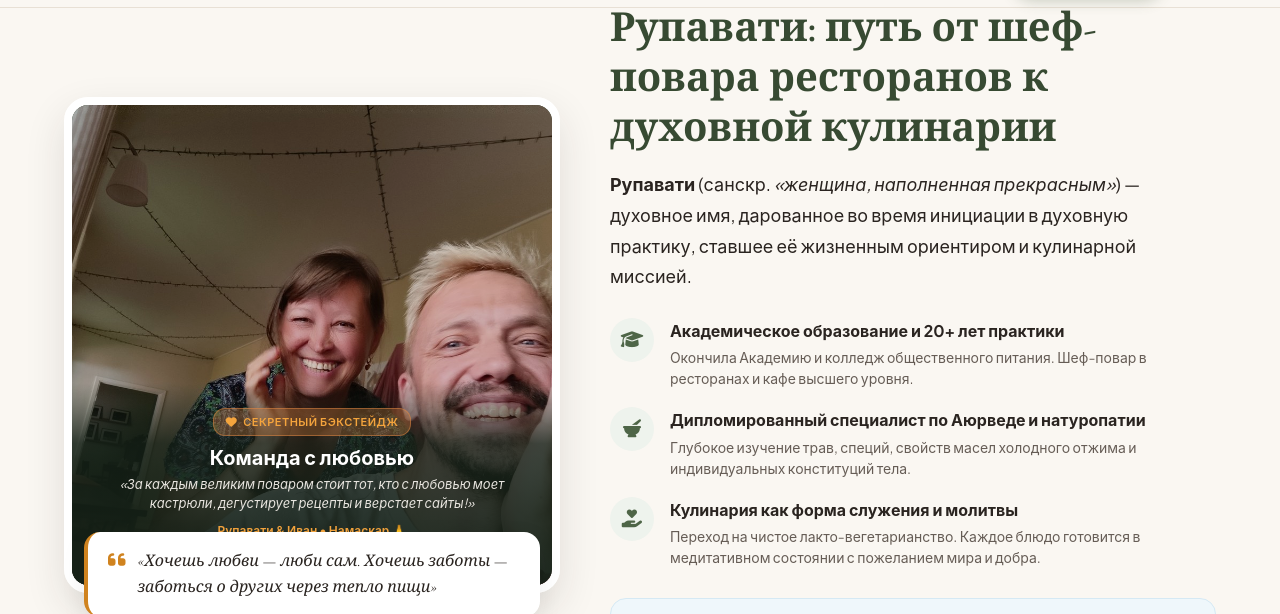
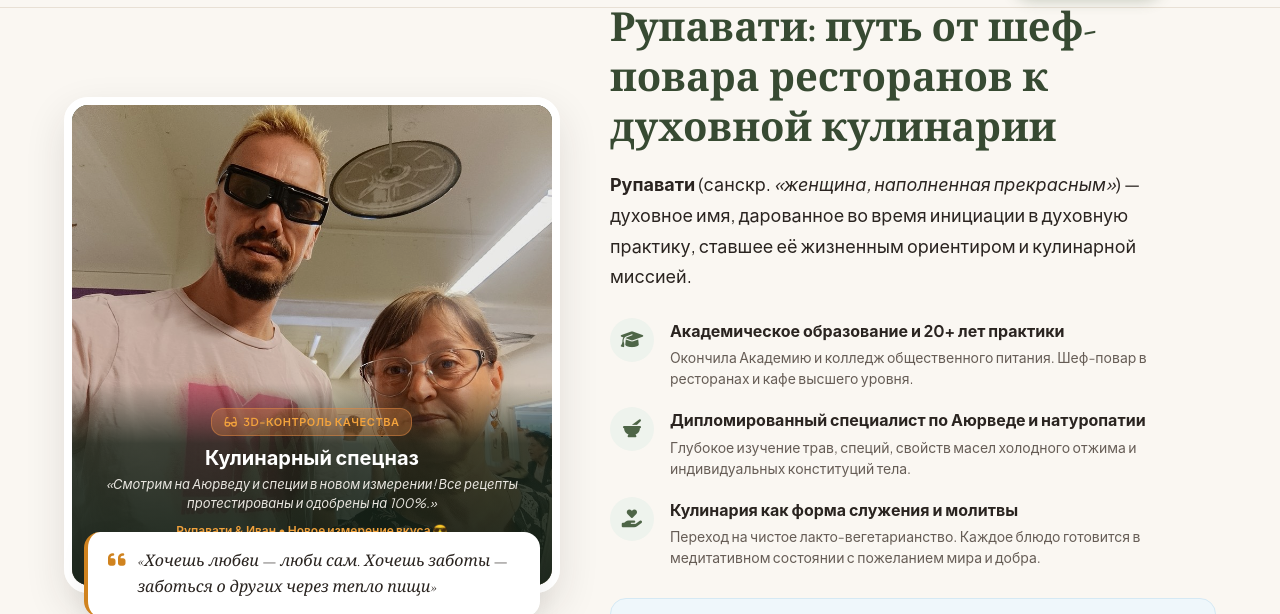
Before and after one commit to IvanK-9/rupavati-book, a plain HTML site: page index.html in a window 1280 px wide. Both pictures are taken after a click on the element 311 px from the left and 5634 px from the top of the page. Shown: the part 5290-5904 px from the top of the page. Drawn offline with nearby package versions, Linux system fonts and the light colour scheme.

Commit message:
Add randomized backstage photos: Stockholm, 3D glasses, and laughter

```diff
--- a/assets/script.js
+++ b/assets/script.js
@@ -598,11 +598,74 @@ function openSecureEmail() {
 }
 
 // ==========================================
-// 3D-FLIP ПАСХАЛКА ДЛЯ КАРТОЧКИ АВТОРА
+// 3D-FLIP ПАСХАЛКА ДЛЯ КАРТОЧКИ АВТОРА (РАНДОМНЫЕ ФОТО)
 // ==========================================
+const backstageStories = [
+  {
+    img: 'assets/images/backstage_stockholm.jpg',
+    tag: '<i class="fa-solid fa-compass"></i> Вдохновение в пути',
+    title: 'Еда объединяет сердца',
+    quote: '«Вдохновляемся старинными улочками и собираем лучшие вкусы и специи мира для книги!»',
+    sub: 'Рупавати & Иван • Gamla Stan 🏛️'
+  },
+  {
+    img: 'assets/images/backstage_3d.jpg',
+    tag: '<i class="fa-solid fa-glasses"></i> 3D-Контроль качества',
+    title: 'Кулинарный спецназ',
+    quote: '«Смотрим на Аюрведу и специи в новом измерении! Все рецепты протестированы и одобрены на 100%.»',
+    sub: 'Рупавати & Иван • Новое измерение вкуса 😎'
+  },
+  {
+    img: 'assets/images/author_backstage.jpg',
+    tag: '<i class="fa-solid fa-heart"></i> Команда с любовью',
+    title: 'Главный дегустатор',
+    quote: '«За каждым великим поваром стоит тот, кто с любовью моет кастрюли, дегустирует рецепты и верстает сайты!»',
+    sub: 'Рупавати & Иван • Намаскар 🙏'
+  }
+];
+
+// Предзагрузка фото бэкстейджа для мгновенного отображения без рывков
+if (typeof window !== 'undefined') {
+  backstageStories.forEach(s => {
+    const pre = new Image();
+    pre.src = s.img;
+  });
+}
+
+let lastBackstageIdx = -1;
+
+function pickRandomBackstage() {
+  let newIdx;
+  if (backstageStories.length <= 1) return backstageStories[0];
+  do {
+    newIdx = Math.floor(Math.random() * backstageStories.length);
+  } while (newIdx === lastBackstageIdx);
+  lastBackstageIdx = newIdx;
+  return backstageStories[newIdx];
+}
+
+function updateBackstageContent() {
+  const story = pickRandomBackstage();
+  const imgEl = document.getElementById('backstage-img');
+  const tagEl = document.getElementById('backstage-tag');
+  const titleEl = document.getElementById('backstage-title');
+  const quoteEl = document.getElementById('backstage-quote');
+  const subEl = document.getElementById('backstage-sub');
+
+  if (imgEl) imgEl.src = story.img;
+  if (tagEl) tagEl.innerHTML = story.tag;
+  if (titleEl) titleEl.textContent = story.title;
+  if (quoteEl) quoteEl.textContent = story.quote;
+  if (subEl) subEl.textContent = story.sub;
+}
+
 function toggleAuthorFlip() {
   const card = document.getElementById('author-flip-card');
   if (card) {
+    const isFlippingToBack = !card.classList.contains('flipped');
+    if (isFlippingToBack) {
+      updateBackstageContent();
+    }
     card.classList.toggle('flipped');
   }
 }
--- a/index.html
+++ b/index.html
@@ -515,14 +515,14 @@
                 <i class="fa-solid fa-sparkles"></i> <span>Нажмите на фото ✨</span>
               </div>
             </div>
-            <!-- Обратная сторона: Пасхалка (Рупавати и Иван) -->
+            <!-- Обратная сторона: Пасхалка (Рандомные фото: Стокгольм, 3D-очки, Смех) -->
             <div class="flip-card-back">
-              <img src="assets/images/author_backstage.jpg" alt="Рупавати и Иван — команда создания книги" class="author-photo">
+              <img id="backstage-img" src="assets/images/backstage_stockholm.jpg" alt="Рупавати и Иван — команда создания книги" class="author-photo">
               <div class="flip-back-overlay">
-                <div class="flip-back-tag"><i class="fa-solid fa-heart"></i> Секретный бэкстейдж</div>
-                <h4>Команда с любовью</h4>
-                <p>«За каждым великим поваром стоит тот, кто с любовью моет кастрюли, дегустирует рецепты и верстает сайты!»</p>
-                <span class="flip-back-sub">Рупавати & Иван • Намаскар 🙏</span>
+                <div class="flip-back-tag" id="backstage-tag"><i class="fa-solid fa-compass"></i> Вдохновение в пути</div>
+                <h4 id="backstage-title">Еда объединяет сердца</h4>
+                <p id="backstage-quote">«Вдохновляемся старинными улочками и собираем лучшие вкусы и специи мира для книги!»</p>
+                <span class="flip-back-sub" id="backstage-sub">Рупавати & Иван • Gamla Stan 🏛️</span>
                 <div class="flip-back-reset"><i class="fa-solid fa-rotate-left"></i> Нажмите, чтобы перевернуть обратно</div>
               </div>
             </div>
```
Also changed, not shown: assets/images/backstage_3d.jpg (added), assets/images/backstage_stockholm.jpg (added).
